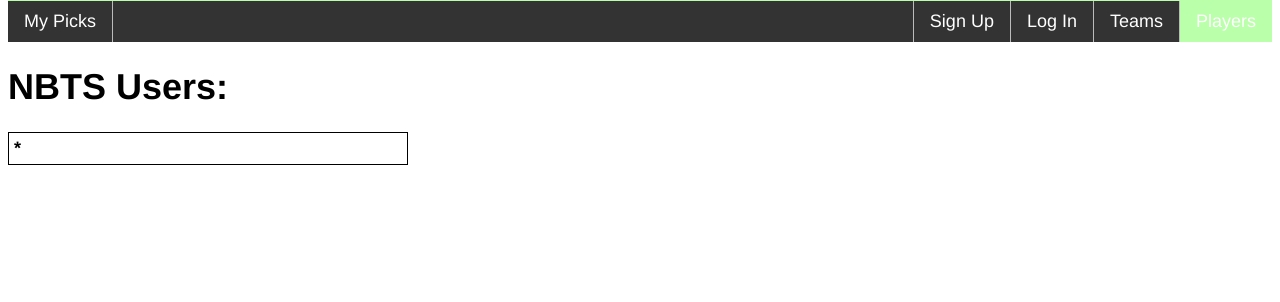
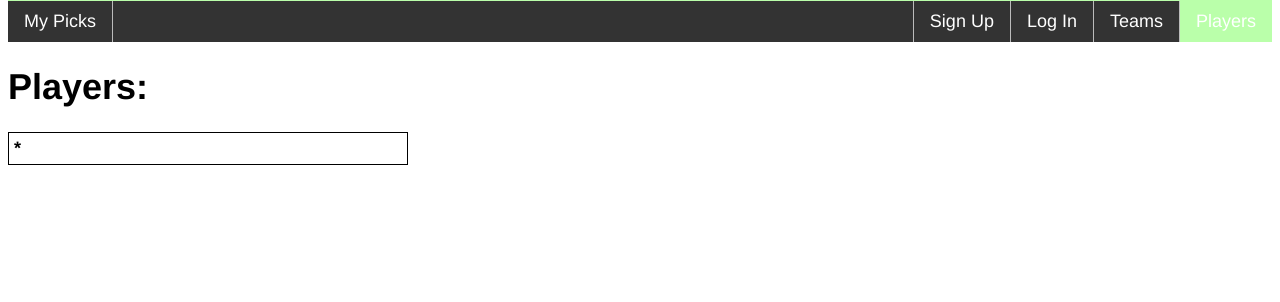
Before and after one commit to sladcikc/cs340, a PHP site: page /players.php in a window 1280 px wide. Shown: the part 87-389 px from the top of the page. Run offline with PHP 8.4, Linux system fonts and the light colour scheme; data that the repository does not hold is empty.

Commit message:
Edited players page

```diff
--- a/nbts/players.php
+++ b/nbts/players.php
@@ -32,7 +32,7 @@
 		}
 	// get number of columns in table
 		$fields_num = mysqli_num_fields($result);
-		echo "<h1>NBTS Users:</h1>";
+		echo "<h1>Players:</h1>";
 		echo "<table id='t01' border='1'><tr>";
 
 	// printing table headers
```
